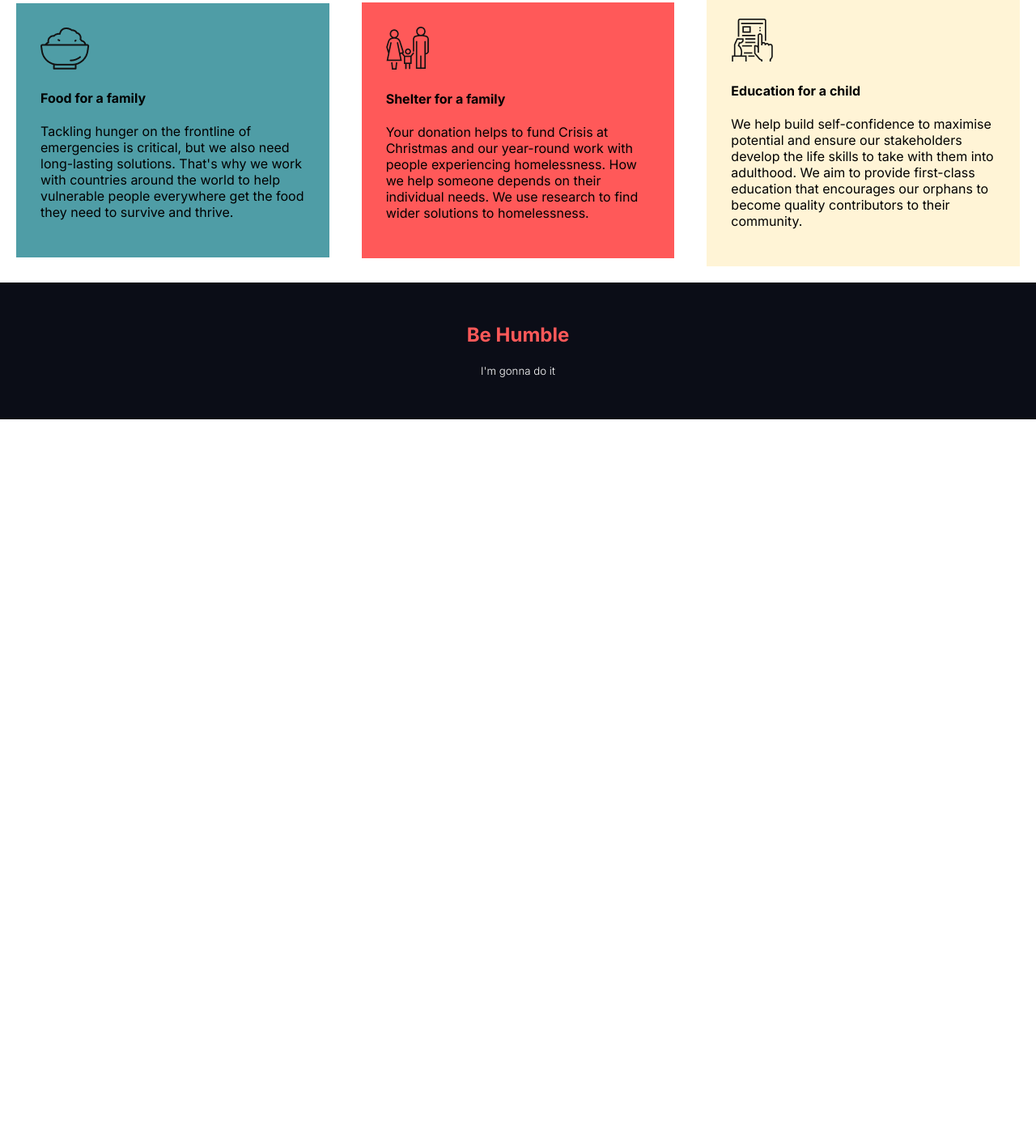
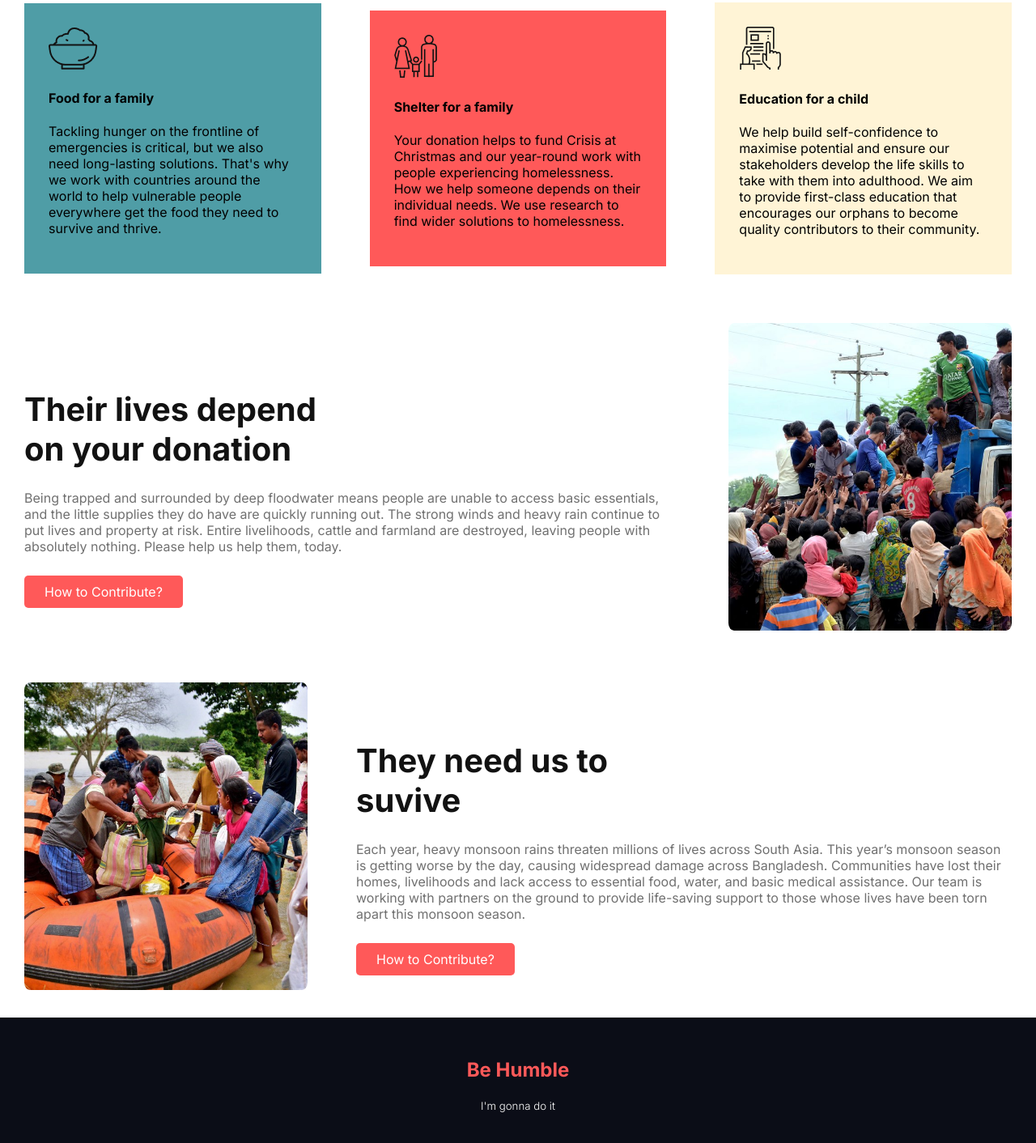
Before and after one commit to eahamed7/donate-today, a plain HTML site: page index.html in a window 1280 px wide. Shown: the part 1569-2981 px from the top of the page at 81% size. Before the commit the page ends 2087 px from the top, so only its background shows below. Drawn offline with Linux system fonts and the light colour scheme.

Commit message:
version 4

```diff
--- a/index.html
+++ b/index.html
@@ -89,9 +89,44 @@
             <div class="box-three">
                 <img src="icons/Frame-1.png" alt="">
                 <h4>Education for a child</h4>
-                <p>We help build self-confidence to maximise potential and ensure our stakeholders develop the life skills to
+                <p>We help build self-confidence to maximise potential and ensure our stakeholders develop the life
+                    skills to
                     take with them into adulthood. We aim to provide first-class education that encourages our orphans
                     to become quality contributors to their community.</p>
+            </div>
+        </div>
+    </section>
+
+    <section>
+        <div class="flex">
+            <div class="description-with-image">
+                <h3>Their lives depend on your donation</h3>
+                <p>Being trapped and surrounded by deep floodwater means people are unable to access basic essentials,
+                    and the little supplies they do have are quickly running out. The strong winds and heavy rain
+                    continue to put lives and property at risk. Entire livelihoods, cattle and farmland are destroyed,
+                    leaving people with absolutely nothing. Please help us help them, today.</p>
+                <a class="button" href="#">How to Contribute?</a>
+            </div>
+            <div class="image-for-description">
+                <img src="images/donation2.jpg" alt="">
+            </div>
+        </div>
+    </section>
+
+    <section>
+        <div class="flex">
+            <div class="image-for-description">
+                <img src="images/donation5.jpg" alt="">
+            </div>
+            <div class="description-with-image">
+                <h3>They need us to suvive</h3>
+                <p>Each year, heavy monsoon rains threaten millions of lives across South Asia. This year’s monsoon
+                    season is getting worse by the day, causing widespread damage across Bangladesh. Communities have
+                    lost their homes, livelihoods and lack access to essential food, water, and basic medical
+                    assistance.
+                    Our team is working with partners on the ground to provide life-saving support to those whose
+                    lives have been torn apart this monsoon season.</p>
+                <a class="button" href="#">How to Contribute?</a>
             </div>
         </div>
     </section>
--- a/style.css
+++ b/style.css
@@ -138,21 +138,49 @@ footer h5 {
 
 .box-one {
     background-color: #4F9DA6;
-    margin: 20px;
+    margin: 30px;
     padding: 30px;
     width: 500px;
 }
 
 .box-two {
     background-color: #FF5959;
-    margin: 20px;
+    margin: 30px;
     padding: 30px;
     width: 500px;
 }
 
 .box-three {
     background-color: #FFF4D6;
-    margin: 20px;
+    margin: 30px;
     padding: 30px;
     width: 500px;
 }
+
+.description-with-image {
+    padding: 30px;
+
+
+
+}
+
+.description-with-image h3 {
+    text-align: left;
+    padding-bottom: 10px;
+    padding-right: 50%;
+
+
+}
+
+.description-with-image p {
+    color: #707070;
+    padding-bottom: 20px;
+}
+
+.image-for-description img{
+    width: 350px;
+    height: 380px;
+    padding: 30px;
+    object-fit: cover;
+    border-radius: 9%;
+}
```
